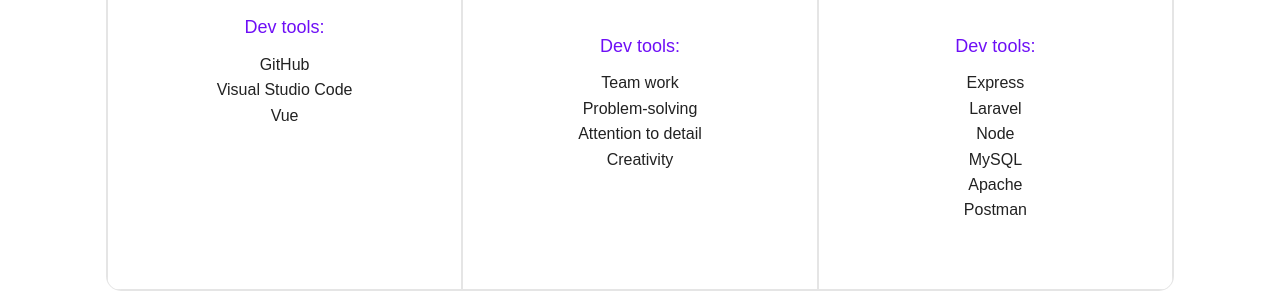
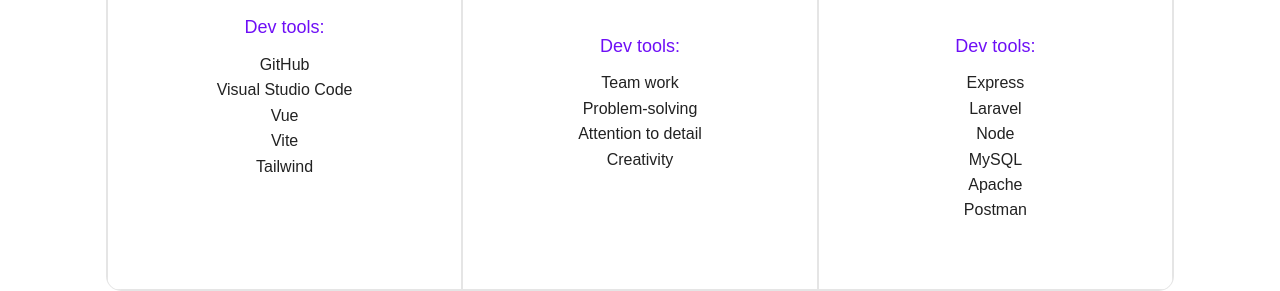
Before and after one commit to Behelit0906/portafolio, a Vue app: page / in a window 1280 px wide. Shown: the part 2160-2451 px from the top of the page. Built offline with nearby package versions, Linux system fonts and the light colour scheme; a web font is replaced by a local one.

Commit message:
feat: add front end skills

```diff
--- a/src/components/SkillsTable.vue
+++ b/src/components/SkillsTable.vue
@@ -6,18 +6,18 @@
     <div id="skills" class="main-container">
         <div class="skills-container">
             <SkillCard skill-name="FrontEnd" icon="browser.svg" languagues="HTML, CSS, JavaScript"
-                :tools="['GitHub','Visual Studio Code','Vue']">
+                :tools="['GitHub', 'Visual Studio Code', 'Vue', 'Vite', 'Tailwind']">
                 I value simple content structure, clean design and thoughtful interactions.
             </SkillCard>
 
             <SkillCard skill-name="Other Skills" icon="social.svg"
                 languagues="Communication, Responsibility, Flexibility"
-                :tools="['Team work','Problem-solving','Attention to detail','Creativity']">
+                :tools="['Team work', 'Problem-solving', 'Attention to detail', 'Creativity']">
                 Because before developers we are people.
             </SkillCard>
 
             <SkillCard skill-name="BackEnd" icon="database.svg" languagues="JavaScript, PHP, SQL"
-                :tools="['Express', 'Laravel', 'Node', 'MySQL','Apache', 'Postman']">
+                :tools="['Express', 'Laravel', 'Node', 'MySQL', 'Apache', 'Postman']">
                 I like to code things from scratch, and enjoy bringing ideas to life in the browser.
             </SkillCard>
         </div>
```
